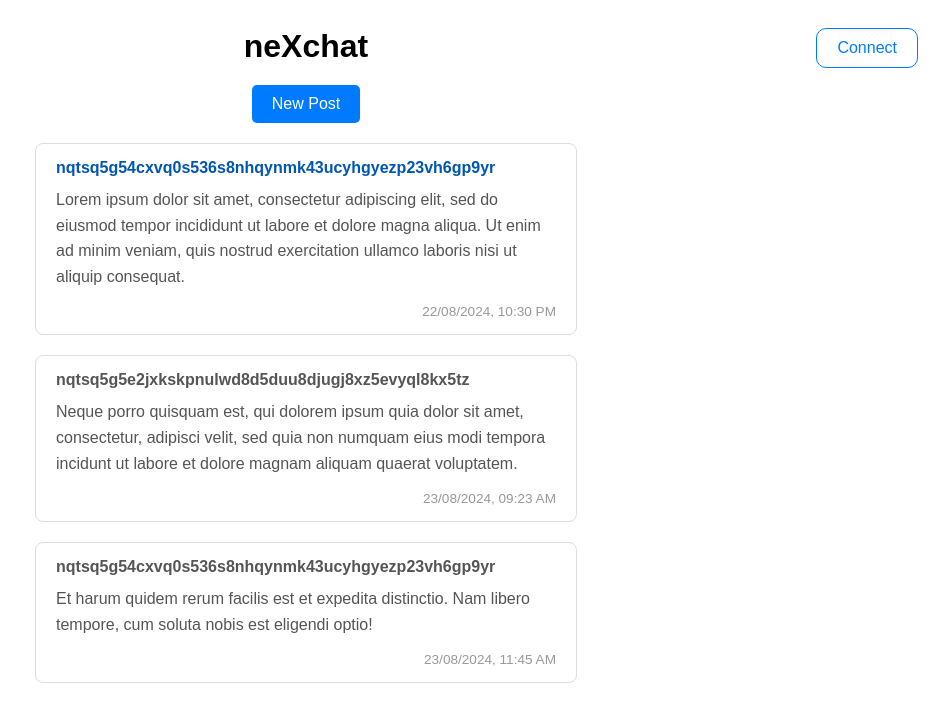
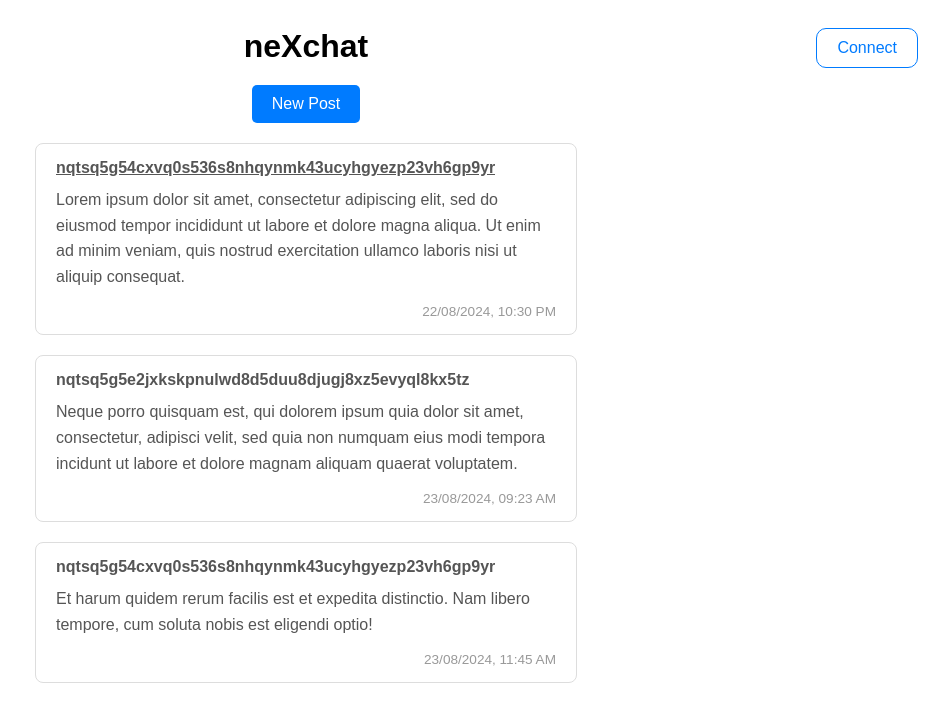
Before and after one commit to kittleik/nexchat, a Vue app: page / in a window 1280 px wide. In both pictures the pointer is over the element 609 px from the left and 168 px from the top of the page. Shown: the top 722 px of the page, without its empty margins (334-1280 px from the left). Built offline with nearby package versions, Linux system fonts and the light colour scheme.

Commit message:
Changed apprearence of public key hover style

```diff
--- a/src/views/Home.vue
+++ b/src/views/Home.vue
@@ -136,7 +136,7 @@ h1 {
 }
 
 .author-link:hover {
-  color: #0056b3;
+  text-decoration: underline;
 }
 
 .message-content {
--- a/src/views/Post.vue
+++ b/src/views/Post.vue
@@ -76,7 +76,7 @@ const goToProfile = (author: string) => {
 }
 
 .author:hover {
-  color: #0056b3;
+  text-decoration: underline;
 }
 
 .message-content {
```
